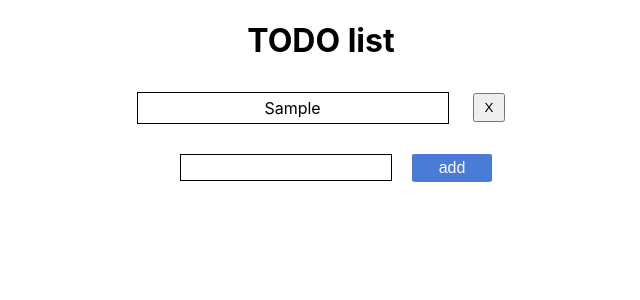
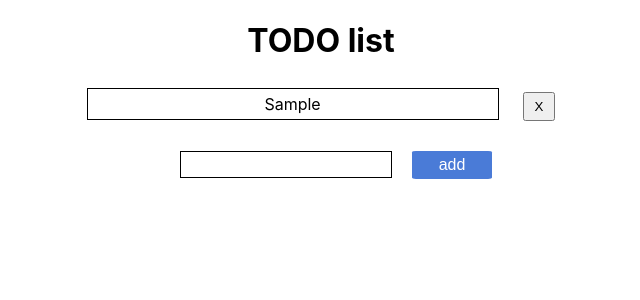
Before and after one commit to LIHA11/day10-todo, a React (Create React App) app: page / in a window 1280 px wide. Both pictures are taken after typing "Sample" into the empty fields and a click on the button "add". Shown: the top 300 px of the page, without its empty margins (319-959 px from the left). Built offline with nearby package versions, Linux system fonts and the light colour scheme.

Commit message:
refactor: adjust todo-item btn css

```diff
--- a/src/components/ToDoItem.css
+++ b/src/components/ToDoItem.css
@@ -1,8 +1,8 @@
 .todo-item{
-    width: 300px;
+    width: 400px;
     padding: 5px;
     border: 1px solid black;
-    margin-top: 10px;
+    margin-top: 5px;
     text-align: center;
 }
 .todo-item .todo-done{
```
